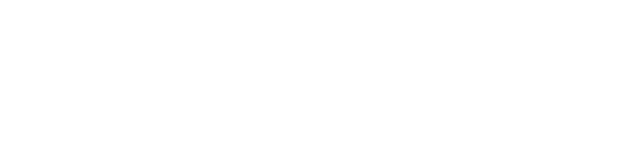
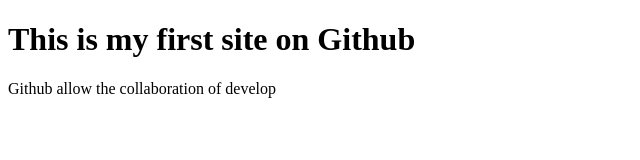
Before and after one commit to mimasuleiman/myfirstsite, a plain HTML site: page index.html in a window 1280 px wide. Shown: the whole page, without its empty margins (0-640 px from the left). Drawn offline with Linux system fonts and the light colour scheme.

Commit message:
added new comment

```diff
--- a/index.html
+++ b/index.html
@@ -4,8 +4,10 @@
 	<meta charset="utf-8">
 	<meta name="viewport" content="width=device-width, initial-scale=1">
 	<title></title>
+	<h1>This is my first site on Github</h1>
 </head>
 <body>
+	<p> Github allow the collaboration of develop</p>
 
 </body>
 </html>
```
